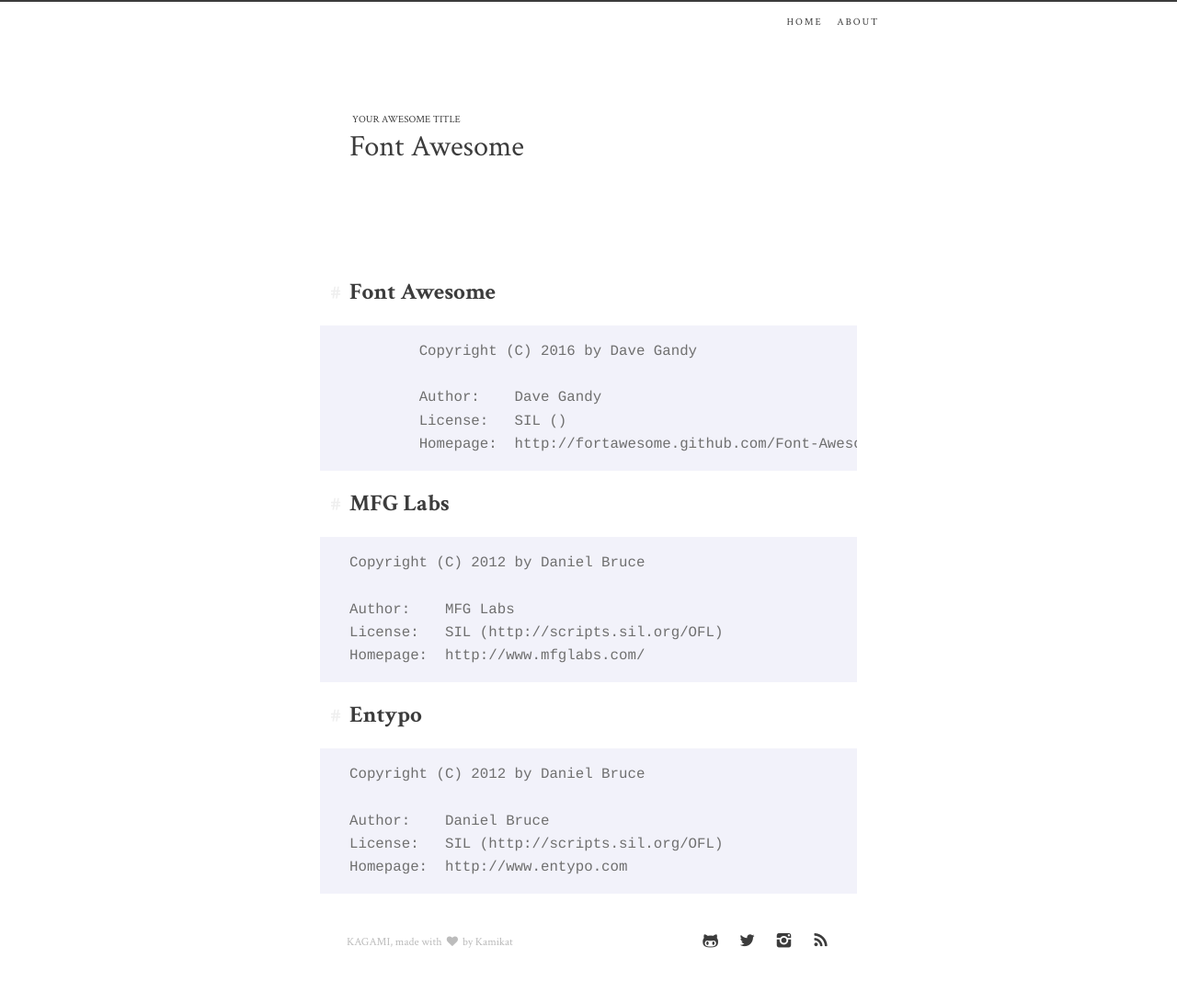
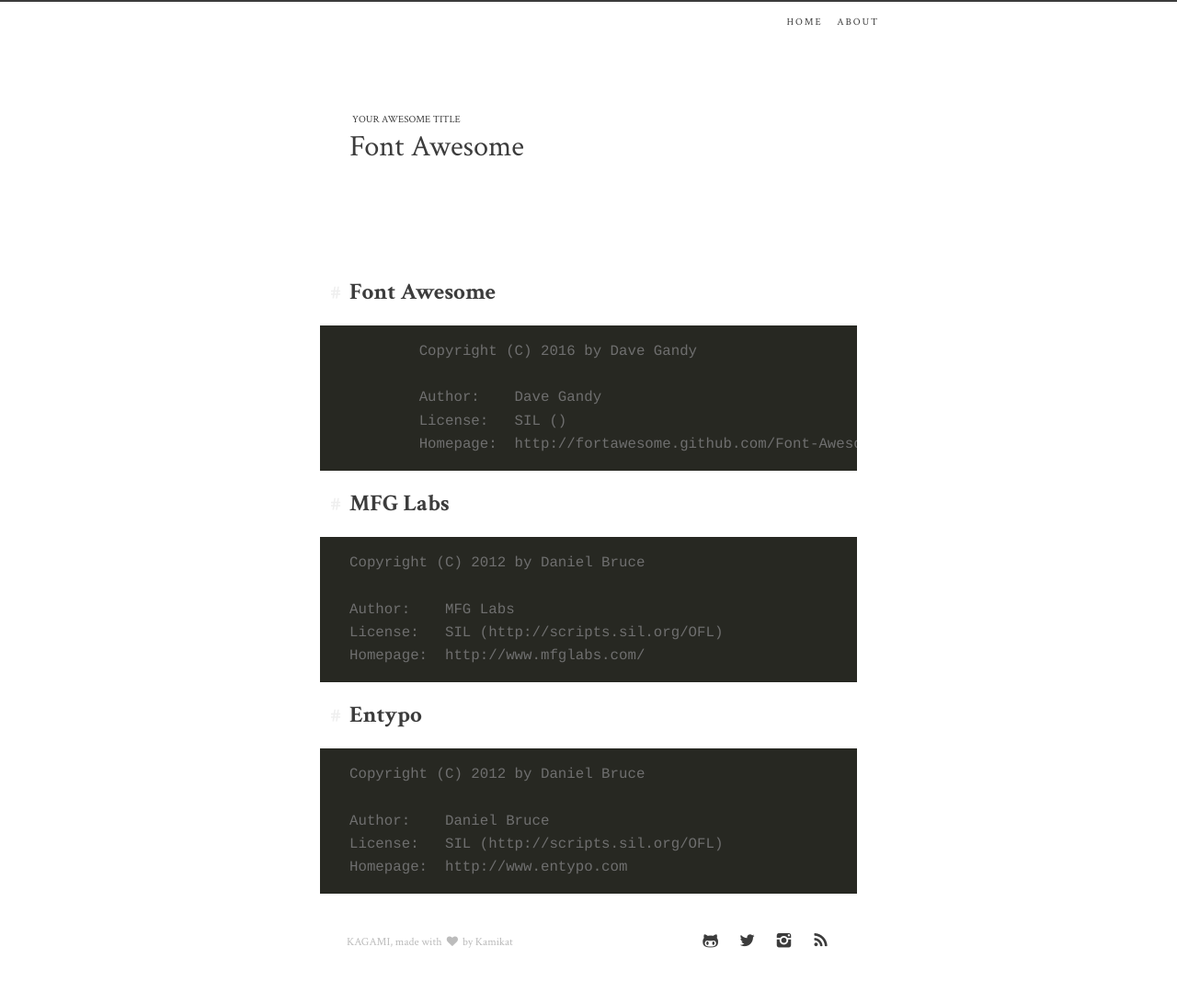
Before and after one commit to DetectiveAzul/DetectiveAzul.github.io, a Jekyll site: the page built from assets/font/LICENSE.md, in a window 1280 px wide. Shown: the whole page at 92% size. Built offline with Jekyll 4.4.1, drawn with Linux system fonts in a browser that asks for light colours; our own code applies the rules of GitHub Pages for plain Markdown files.

Commit message:
Using monokai color scheme for coding bits

```diff
--- a/_config.yml
+++ b/_config.yml
@@ -27,6 +27,7 @@ instagram_username: detective_azul
 
 # Build settings
 markdown: kramdown
+color_scheme: monokai
 # theme: jekyll-theme-kagami
 plugins:
   - jekyll-feed
```
